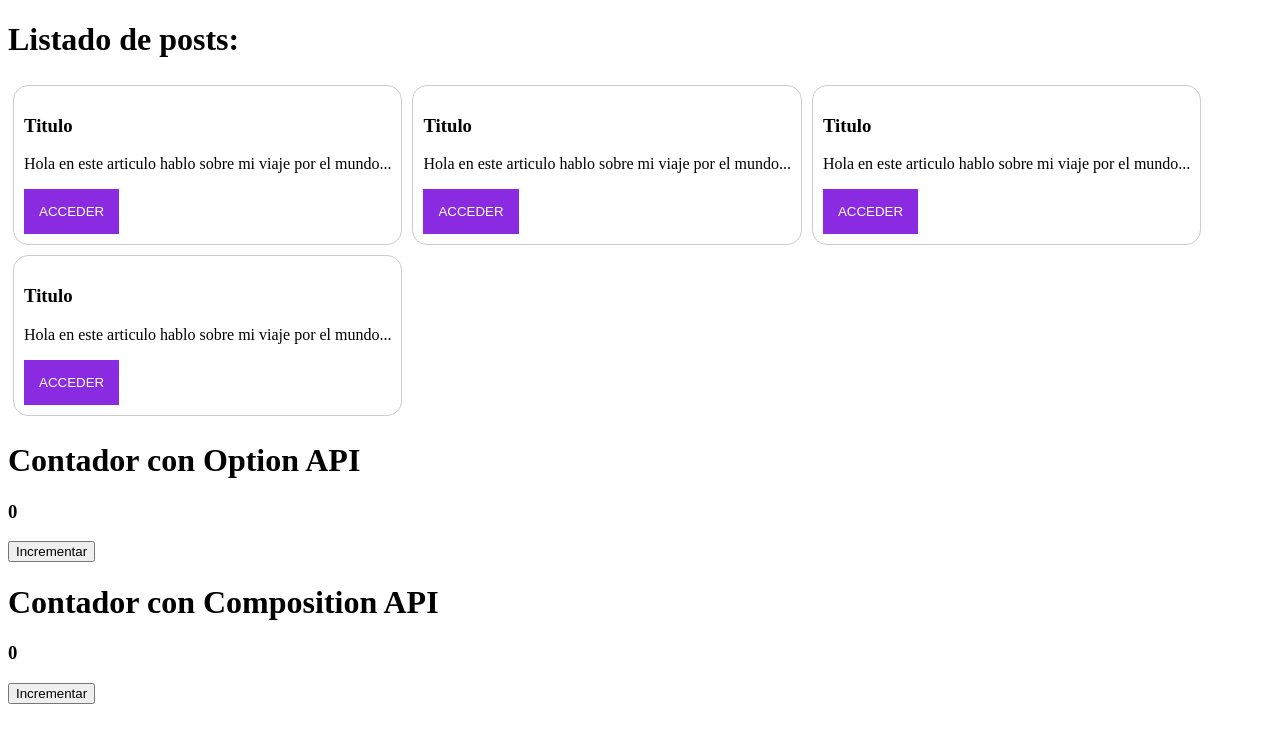
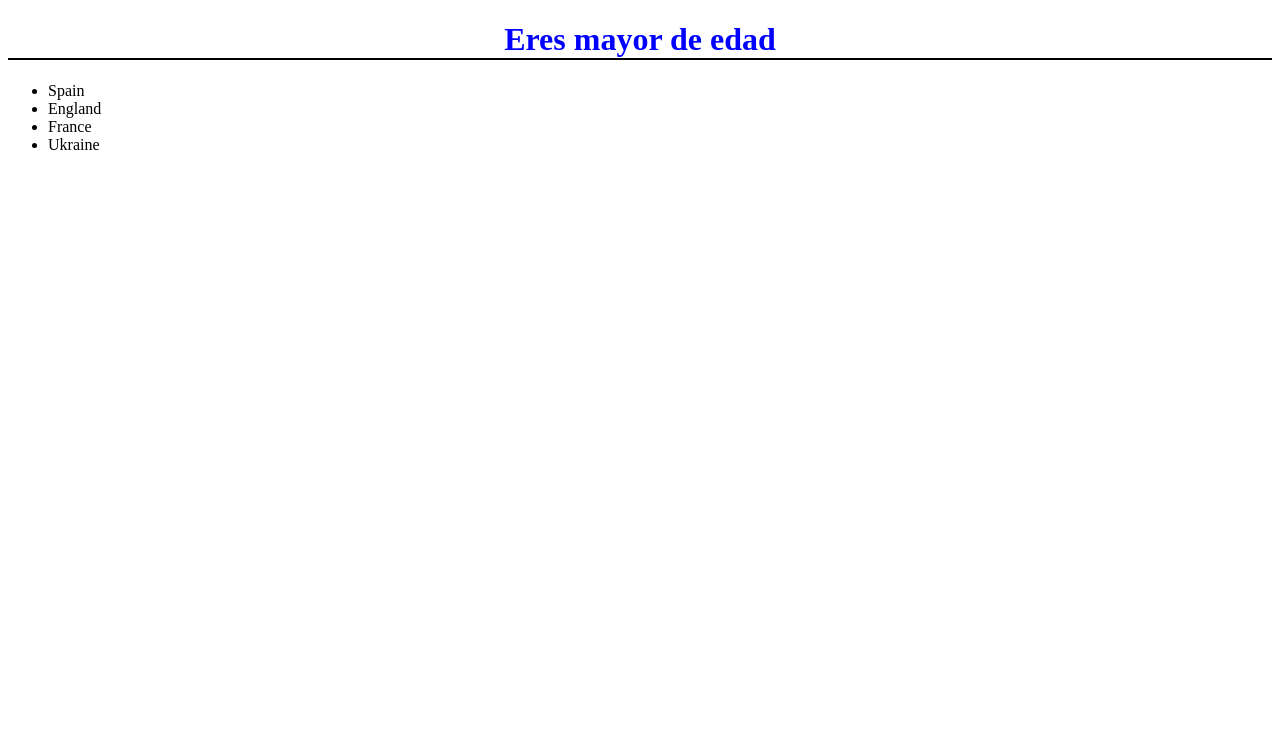
Before and after one commit to apenfe/vue, a Vue app: page / in a window 1280 px wide. Shown: the top 742 px of the page. Built offline with nearby package versions, Linux system fonts and the light colour scheme.

Commit message:
integrados los v-if y v-for

```diff
--- a/src/App.vue
+++ b/src/App.vue
@@ -1,25 +1,22 @@
 <template>
 
-<h1>Listado de posts:</h1>
-<PostContainer></PostContainer>
+    <ExampleSelective></ExampleSelective>
 
-<h1>Contador con Option API</h1>
-<CounterOption></CounterOption>
-
-<h1>Contador con Composition API</h1>
-<CounterComposition></CounterComposition>
+    <ExampleFor></ExampleFor>
 
 </template>
 
 <script lang="ts" setup>
 
-import PostContainer from './components/PostContainer.vue';
-import CounterOption from './components/CounterOption.vue';
-import CounterComposition from './components/CounterComposition.vue';
-
+import ExampleSelective from './components/ExampleSelective.vue';
+import ExampleFor from './components/ExampleFor.vue';
 
 </script>
 
 <style>
 
+h1{
+    color: green;
+}
+
 </style>
--- /dev/null
+++ b/src/components/ExampleFor.vue
@@ -0,0 +1,42 @@
+<template>
+
+    <ul>
+        <li v-for="country in countries" :key="country.code"> {{ country.name }} </li>
+    </ul>
+
+</template>
+
+<script lang="ts" setup>
+
+    import {Ref, ref} from 'vue';
+
+    interface ICountry {
+        code: string,
+        name: string
+    }
+
+    let countries:Ref<Array<ICountry>> = ref([
+        {
+            code: 'es',
+            name: 'Spain'
+        },
+        {
+            code: 'en',
+            name: 'England'
+        },
+        {
+            code: 'fr',
+            name: 'France'
+        },
+        {
+            code: 'ua',
+            name: 'Ukraine'
+        }
+    ]);
+
+</script>
+
+<style scoped>
+
+
+</style>
--- /dev/null
+++ b/src/components/ExampleSelective.vue
@@ -0,0 +1,22 @@
+<template>
+
+    <h1 v-if="age < 18">Eres menor de edad</h1>
+    <h1 v-else>Eres mayor de edad</h1>
+
+</template>
+
+<script lang="ts" setup>
+
+    let age = 18
+
+</script>
+
+<style scoped>
+
+h1{
+    color: blue;
+    border-bottom: 2px solid black;
+    text-align: center;
+}
+
+</style>
```
